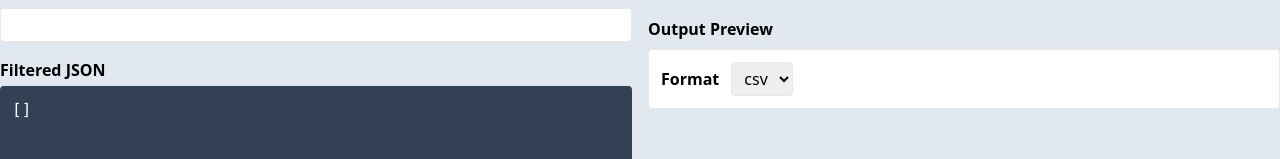
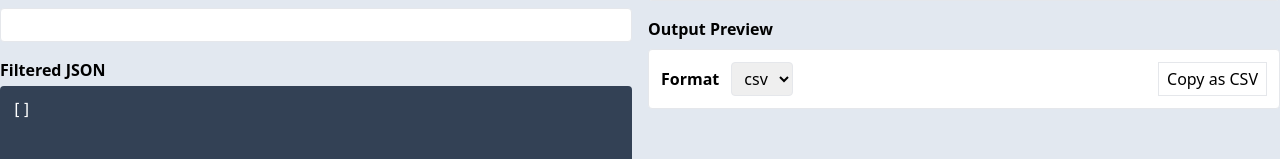
Before and after one commit to allejo/json-reshaper, a React (Vite) app: page / in a window 1280 px wide. Shown: the part 391-550 px from the top of the page. Built offline with nearby package versions, Linux system fonts and the light colour scheme.

Commit message:
Add button to copy CSV to clipboard

```diff
--- a/src/components/OutputPreview.tsx
+++ b/src/components/OutputPreview.tsx
@@ -1,6 +1,10 @@
 import { ChangeEvent, useCallback, useRef, useState } from 'react';
 
-import { DataTransformerFxn, TransformManifest } from '../contracts.ts';
+import {
+	DataTransformerFxn,
+	TransformerMountFxn,
+	TransformManifest,
+} from '../contracts.ts';
 import { TransformCSV } from './TransformCSV.tsx';
 
 enum OutputFormat {
@@ -24,17 +28,29 @@ export const OutputPreview = ({ columnQueries, filteredJson }: Props) => {
 		},
 		[],
 	);
-	const handleTransformerMount = useCallback<DataTransformerFxn>(
+	const handleTransformerMount = useCallback<TransformerMountFxn>(
 		(transformer) => {
 			getTransformedAsText.current = transformer;
 		},
 		[],
 	);
+	const handleCopyEvent = useCallback(() => {
+		const transformedText = getTransformedAsText.current();
+
+		navigator.clipboard
+			.writeText(transformedText)
+			.then(() => {
+				console.log('Copied to clipboard');
+			})
+			.catch((err) => {
+				console.error(err);
+			});
+	}, []);
 
 	return (
 		<section>
 			<p className="font-bold mb-2">Output Preview</p>
-			<div className="bg-white border grow rounded mb-4 p-3">
+			<div className="bg-white border flex grow rounded mb-4 p-3">
 				<div>
 					<label className="inline-block font-bold mr-3" htmlFor="format">
 						Format
@@ -50,6 +66,11 @@ export const OutputPreview = ({ columnQueries, filteredJson }: Props) => {
 						))}
 					</select>
 				</div>
+				<div className="ml-auto">
+					<button className="border py-1 px-2" onClick={handleCopyEvent}>
+						Copy as {format.toUpperCase()}
+					</button>
+				</div>
 			</div>
 			{format === OutputFormat.CSV && (
 				<TransformCSV
--- a/src/contracts.ts
+++ b/src/contracts.ts
@@ -11,12 +11,13 @@ export interface ColumnDefinition {
 
 export type TransformManifest = Record<UUIDv4, ColumnDefinition>;
 
-export type DataTransformerFxn = (transformer: () => string) => void;
+export type DataTransformerFxn = () => string;
+export type TransformerMountFxn = (transformer: DataTransformerFxn) => void;
 
 export interface IOutputComponentProps {
 	transformManifest: TransformManifest;
 	filteredJson: Record<symbol, unknown>[];
-	onTransformerMount: DataTransformerFxn;
+	onTransformerMount: TransformerMountFxn;
 }
 
 export type JsonObject = Record<symbol, unknown>;
```
